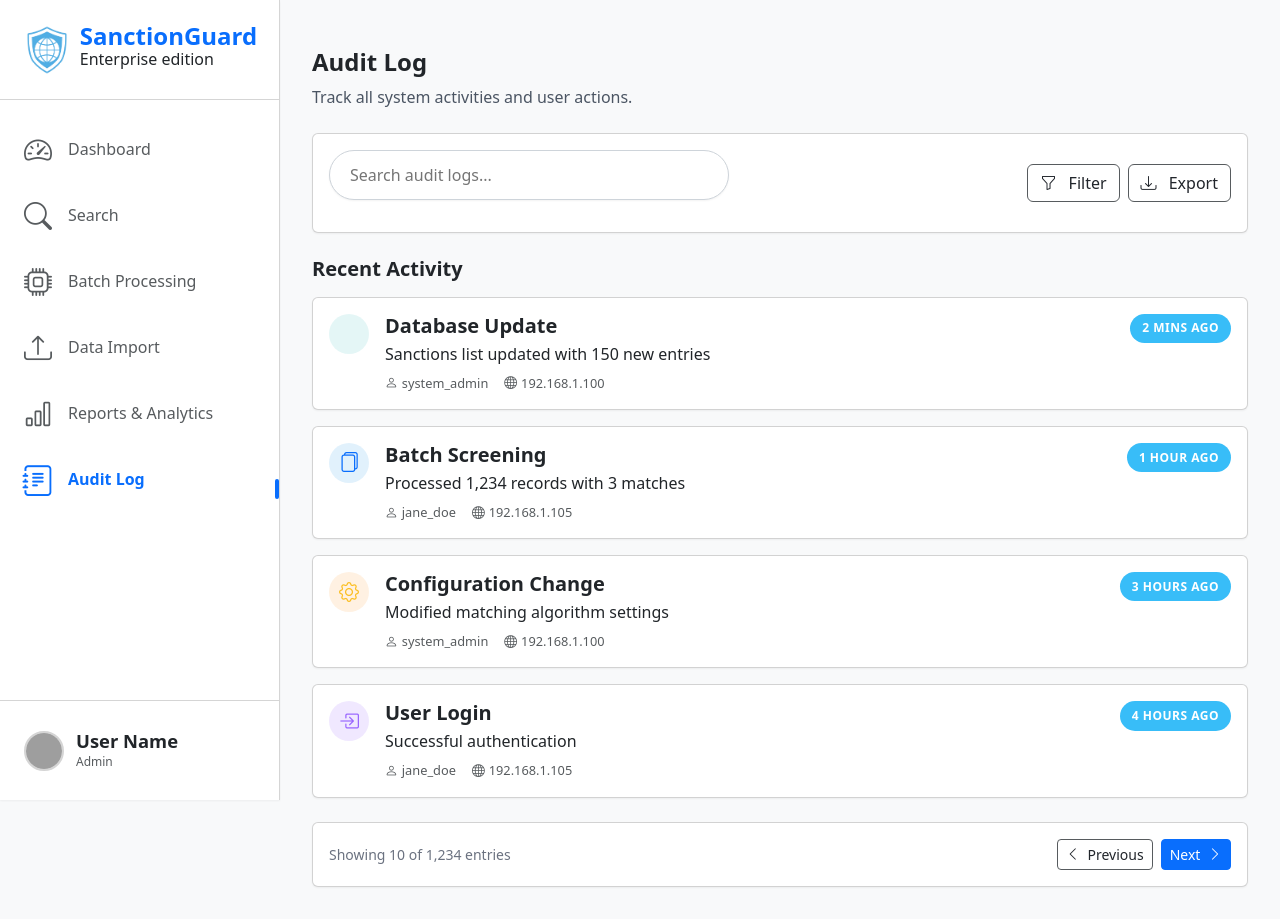
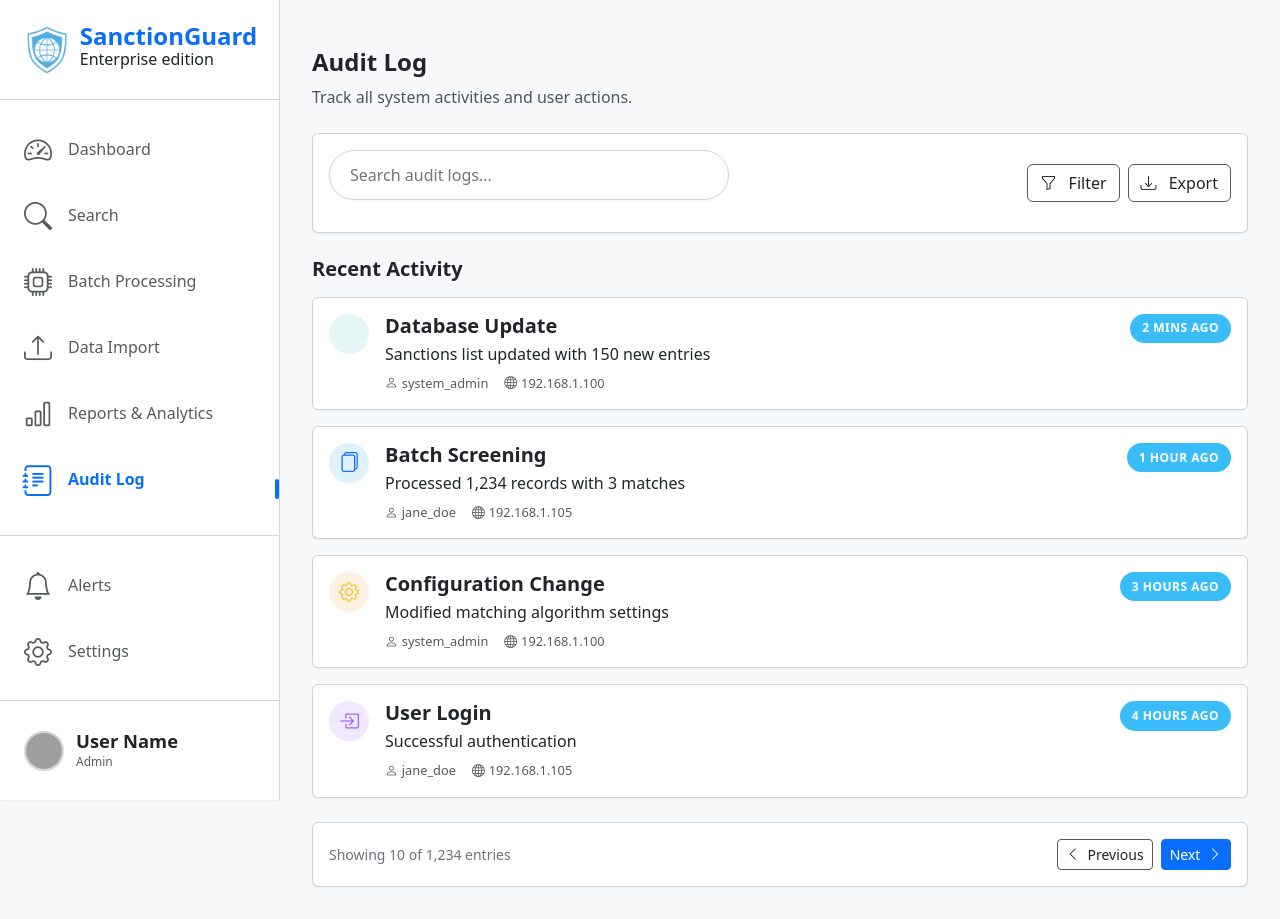
Before and after one commit to Sanction-Guard/Sanction-Guard-Front-End, a React (Vite) app: page /audit-log in a window 1280 px wide. Built offline with nearby package versions, Linux system fonts and the light colour scheme; grey boxes are pictures that could not be loaded; some icons are missing.

Commit message:
Settings and Alerts added
Settings and Alerts added

```diff
--- a/src/components/ModernNavigation.jsx
+++ b/src/components/ModernNavigation.jsx
@@ -20,6 +20,12 @@ const ModernNavigation = () => {
     { path: "/data-import", label: "Data Import", icon: "bi-upload" },
     { path: "/reports-analytics", label: "Reports & Analytics", icon: "bi-bar-chart" },
     { path: "/audit-log", label: "Audit Log", icon: "bi-journal-text" }
+  ];
+
+  // Bottom navigation items (Settings and Alerts)
+  const bottomNavItems = [
+    { path: "/alerts", label: "Alerts", icon: "bi-bell" },
+    { path: "/settings", label: "Settings", icon: "bi-gear" }
   ];
 
   return (
@@ -46,6 +52,21 @@ const ModernNavigation = () => {
         ))}
       </ul>
 
+      {/* Bottom nav items */}
+      <div className="bottom-nav-container">
+        <ul className="bottom-nav-items">
+          {bottomNavItems.map((item) => (
+            <li key={item.path} className={activeItem === item.path ? "nav-item active" : "nav-item"}>
+              <Link to={item.path} className="nav-link" onClick={() => setActiveItem(item.path)}>
+                <i className={`bi ${item.icon}`}></i>
+                <span className="nav-label">{item.label}</span>
+                {activeItem === item.path && <span className="nav-indicator" />}
+              </Link>
+            </li>
+          ))}
+        </ul>
+      </div>
+
       <div className="nav-bottom">
         <div className="user-profile">
           <div className="avatar">
--- a/src/styles/layouts/Navigation.css
+++ b/src/styles/layouts/Navigation.css
@@ -111,10 +111,23 @@
     }
 }
 
+/* Bottom navigation items (Settings and Alerts) */
+.bottom-nav-container {
+    margin-top: auto;
+    margin-bottom: 0;
+    padding: 1rem 0;
+    border-top: 1px solid var(--light-gray);
+}
+
+.bottom-nav-items {
+    list-style: none;
+    padding: 0;
+    margin: 0;
+}
+
 /* User profile section */
 .nav-bottom {
     display: flex;
-    margin-top: auto;
     padding: 1rem 1.5rem;
     border-top: 1px solid var(--light-gray);
     transition: all var(--transition-normal);
@@ -240,4 +253,14 @@
     .modern-nav:hover .nav-link i {
         margin-right: 1rem;
     }
+
+    .modern-nav:not(:hover) .bottom-nav-container {
+        padding: 0.5rem 0;
+    }
+
+    .modern-nav:not(:hover) .bottom-nav-items .nav-link {
+        justify-content: center;
+        padding-left: 0;
+        padding-right: 0;
+    }
 }
```
